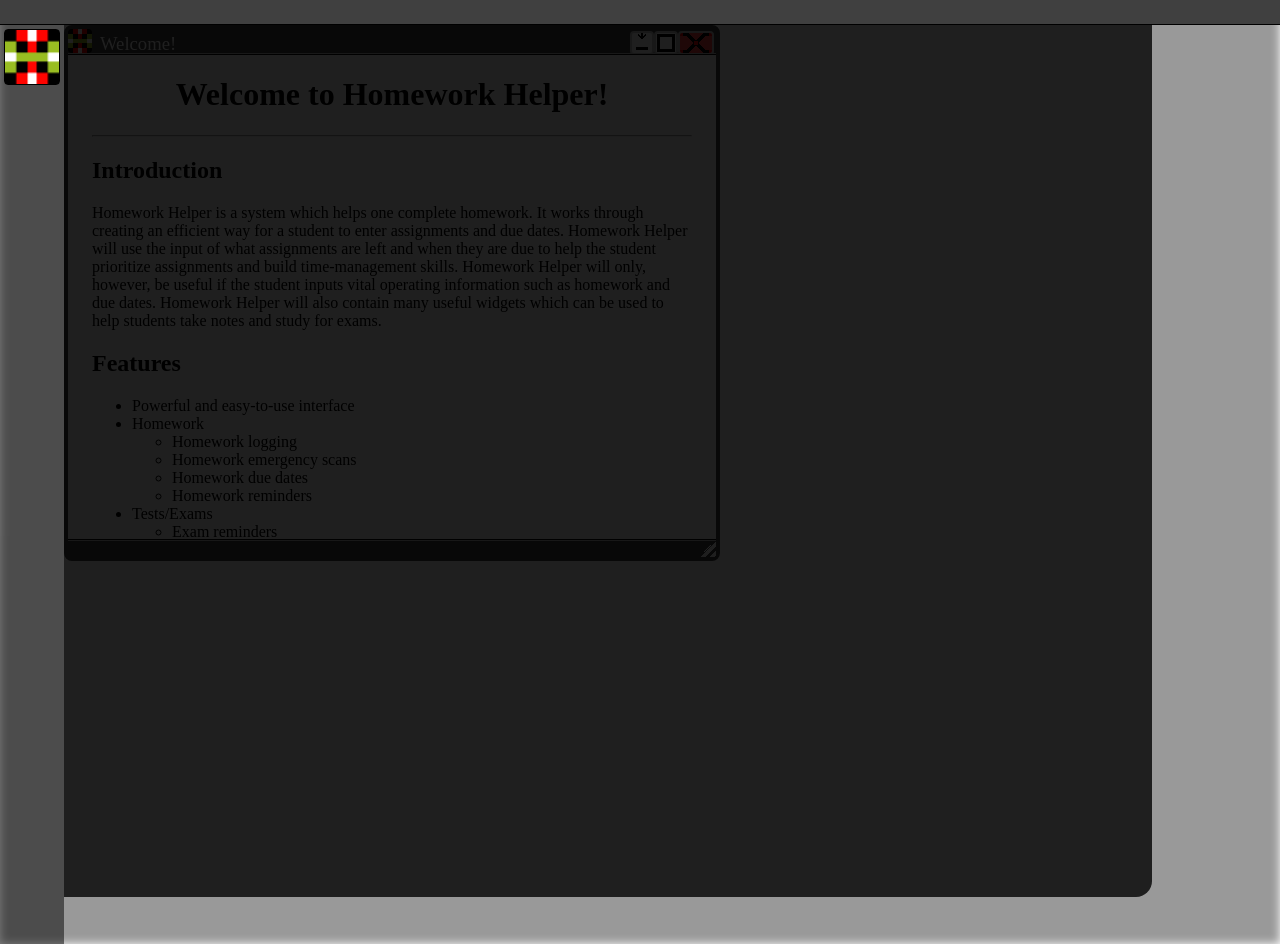
After one commit to yash101/HomeworkHelper, a PHP site: page /home.php in a window 1280 px wide. The commit adds this page. Run offline with PHP 8.4, Linux system fonts and the light colour scheme.

Commit message:
Saving. I'm working on a login/registration page now. You can currently access everything using /Web/home.php. I am saving because I'm thinking about switching to JQuery for the window movements. It will make everything less glitchy and the app more useful.

```diff
--- /dev/null
+++ b/Web/css/launcher.css
@@ -0,0 +1,61 @@
+.launcher .LauncherButton
+{
+	margin: 4px;
+	width: 54px;
+	height: 54px;
+	border: 1px solid black;
+	border-radius: 4px;
+}
+
+.launcher #startButton
+{
+	background-image: url(../resources/images/icons/WindowIcon.png);
+	background-size: 100% 100%;
+	background-repeat: no-repeat;
+}
+
+.LaunchScreen
+{
+	position: fixed;
+	top: -100%;
+	left: 0px;
+	bottom: 100%px;
+	right: 0px;
+
+	-webkit-transition: all .5s ease-in-out;
+	-moz-transition: all .5s ease-in-out;
+	-ms-transition: all .5s ease-in-out;
+	-o-transition: all .5s ease-in-out;
+	transition: all .5s ease-in-out;
+}
+
+.LaunchScreen #background
+{
+	position: absolute;
+	top: 0px;
+	left: 0px;
+	right: 0px;
+	bottom: 0px;
+	-webkit-filter: blur(5px);
+	background-color: #000000;
+	opacity: 0.4;
+}
+
+.LaunchScreen #window
+{
+	position: absolute;
+	top: 25px;
+	left: 64px;
+	right: 10%;
+	bottom: 5%;
+	background-color: #000000;
+	opacity: 0.8;
+
+	-webkit-border-radius: 0px 0px 16px 0px;
+	-moz-border-radius: 0px 0px 16px 0px;
+	-ms-radius: 0px 0px 16px 0px;
+	-o-radius: 0px 0px 16px 0px;
+	border-radius: 0px 0px 16px 0px;
+
+	border: 0px solid #000000;
+}
--- /dev/null
+++ b/Web/home.php
@@ -0,0 +1,64 @@
+<?php
+//This is the main homepage
+?>
+
+<!DOCTYPE html>
+<html>
+	<head>
+		<title>HomeworkHelper | Homework Organization</title>
+
+		<link rel="stylesheet" type="text/css" href="ext/jqueryui/jquery-ui.css">
+
+		<script type="text/javascript" src="javascript/lib/jquery/jquery-1.11.3.js"></script>
+		<script type="text/javascript" src="ext/jqueryui/jquery-ui.js"></script>
+		<script type="text/javascript" src="javascript/framework.js"></script>
+		<script type="text/javascript" src="javascript/loader.js"></script>
+	</head>
+	<body>
+		<!--
+			.WindowLocation (cheezy name, huh?) is where the Window Manager creates Windows.
+		-->
+		<div class="WindowLocation">
+
+			<!--
+				.Window is the default styling for windows.
+				Window0 is a template window. When a new Window is requested, this is cloned into a new ID (
+					Window1, Window2, ... ). This allows easier coding. Imagine having to code the entire Window in
+					JavaScript! Ugh! Sounds like H*no somewhere where I'd not rather go.
+			-->
+			<div class="Window" id="Window0">
+				<div class="titlebar">
+					<div class="iIcon"></div>
+					<div class="tLabel">Title</div>
+					<div class="moveHandle"></div>
+					<div class="mButton"></div>
+					<div class="rButton"></div>
+					<div class="xButton"></div>
+				</div>
+				<div class="content"></div>
+				<div class="statusbar">
+					<div class="resize"></div>
+				</div>
+			</div>
+		</div>
+
+		<div class="LaunchScreen">
+			<div id="background"></div>
+			<div id="window">
+				<div id="toph">
+					<div id="search"></div>
+				</div>
+			</div>
+		</div>
+
+		<div class="launcher">
+			<div id="startButton" class="LauncherButton"></div>
+		</div>
+
+		<div class="Header">
+		</div>
+
+		<div class="MessageOverlay">
+		</div>
+	</body>
+</html>
--- /dev/null
+++ b/Web/javascript/Launcher/launcher.js
@@ -0,0 +1,32 @@
+var Launcher =
+{
+	isOpen:false,
+	init:function()
+	{
+		$("head").append("<link rel=\"stylesheet\" type=\"text/css\" href=\"css/launcher.css\">");
+		$(".launcher #startButton").click(function(e)
+		{
+			Launcher.isOpen = !Launcher.isOpen;
+			if(Launcher.isOpen)
+			{
+				Launcher.open();
+			}
+			else
+			{
+				Launcher.close();
+			}
+		});
+	},
+	open:function()
+	{
+		Launcher.isOpen = true;
+		document.querySelectorAll(".LaunchScreen")[0].style.top = "0px";
+		document.querySelectorAll(".LaunchScreen")[0].style.bottom = "0px";
+	},
+	close:function()
+	{
+		Launcher.isOpen = false;
+		document.querySelectorAll(".LaunchScreen")[0].style.top = "-100%";
+		document.querySelectorAll(".LaunchScreen")[0].style.bottom = "100%";
+	}
+};
--- a/Web/javascript/loader.js
+++ b/Web/javascript/loader.js
@@ -1,7 +1,24 @@
+var Loader =
+{
+	LoadedScriptsDatabase:null,
+	loadScript:function(location, callback)
+	{
+		if(Loader.LoadedScriptsDatabase == null || Loader.LoadedScriptsDatabase == undefined)
+		{
+			Loader.LoadedScriptsDatabase = new Map();
+		}
+
+		if(this.LoadedScriptsDatabase.get(location) == undefined || this.LoadedScriptsDatabase.get(location) == false)
+		{
+			this.LoadedScriptsDatabase.set(location, true);
+			$.getScript(location, callback);
+		}
+	}
+}
+
 $(document).ready(function()
 {
-	$("head").append('<link rel="stylesheet" type="text/css" href="css/main.css">');
-	$.getScript("javascript/Windows/window.js", function(data, status, httpreq)
+	Loader.loadScript("javascript/Windows/window.js", function(data, status, httpreq)
 	{
 		winInit();
 		var WelcomeWindow = new Window(new Size(640, 480), new Point(64, 0));
@@ -10,5 +27,13 @@
 		{
 			WelcomeWindow.setText(x);
 		});
+
+		$("head").append('<link rel="stylesheet" type="text/css" href="css/main.css">');
+	});
+
+	Loader.loadScript("javascript/Launcher/launcher.js", function(data, status, httpreq)
+	{
+		Launcher.init();
+		Launcher.open();
 	});
 });
```
Also changed, not shown: Web/index.php (+3 -45 lines), Web/resources/images/Banners/XBanner.png (added), Web/resources/images/icons/WindowMinimizeButtonHover.png (deleted), Web/resources/images/icons/WindowResizeButtonHover.png (deleted), Web/resources/images/icons/favicon.png (added), Web/resources/images/icons/favicon_sm.ico (added), Web/resources/images/icons/favicon_sm.png (added), Web/resources/images/icons/icon.ico (added), Web/resources/images/icons/icon.png (added), 3 other files.
